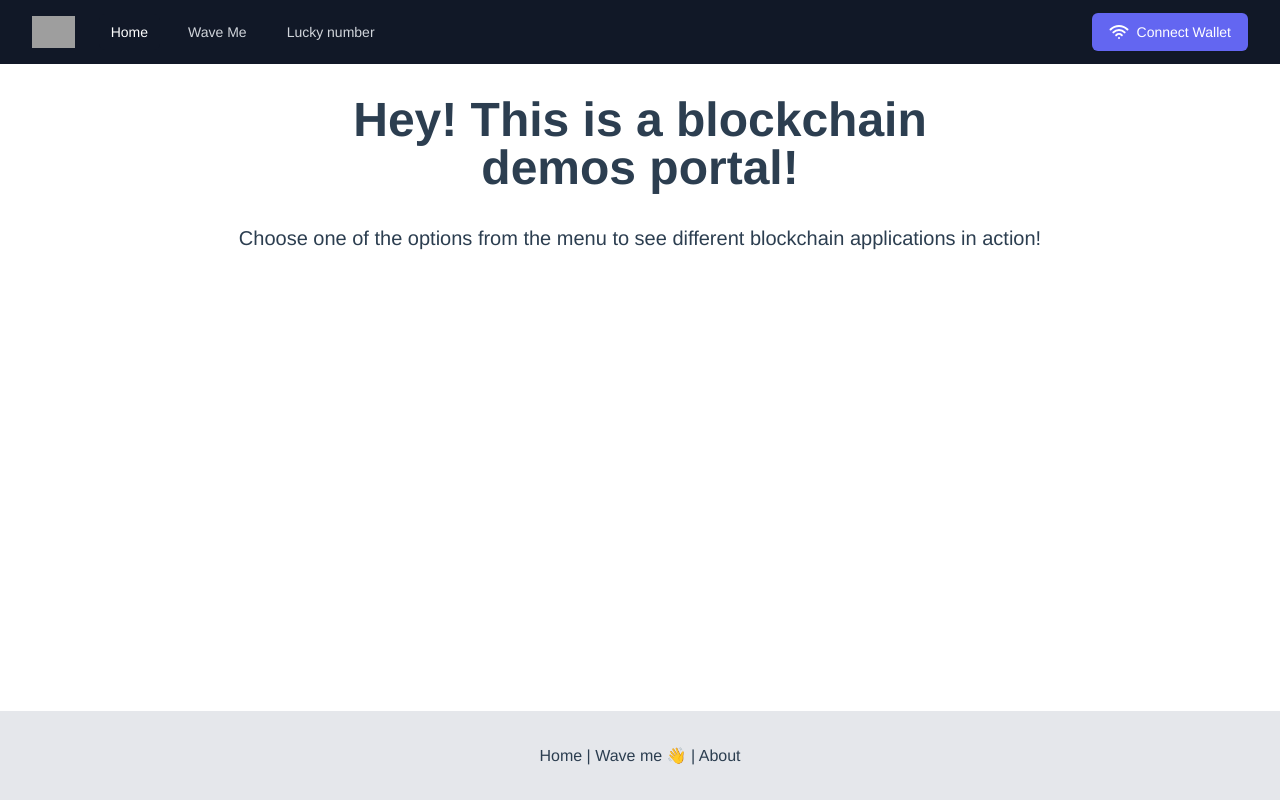
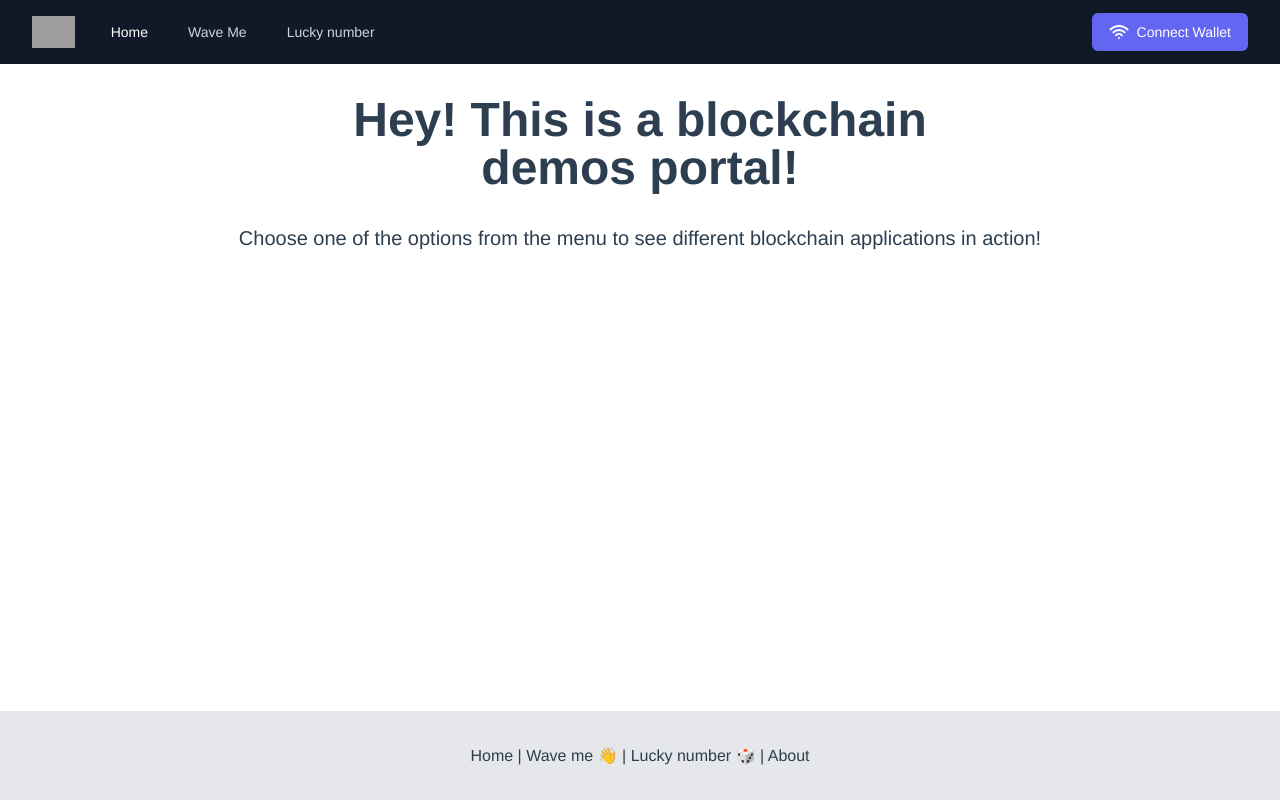
Before and after one commit to uF4No/solidityips-demos, a Vue app: page / in a window 1280 px wide. Built offline with nearby package versions, Linux system fonts and the light colour scheme; grey boxes are pictures that could not be loaded.

Commit message:
lucky number

```diff
--- a/src/App.vue
+++ b/src/App.vue
@@ -6,6 +6,7 @@
     <div class="py-8 border-t bg-gray-200 font-medium">
       <router-link to="/">Home</router-link> |
       <router-link :to="{ name: 'WaveMe' }">Wave me 👋</router-link> |
+      <router-link :to="{ name: 'WaveMe' }">Lucky number 🎲</router-link> |
 
       <router-link :to="{ name: 'About' }">About</router-link>
     </div>
```
